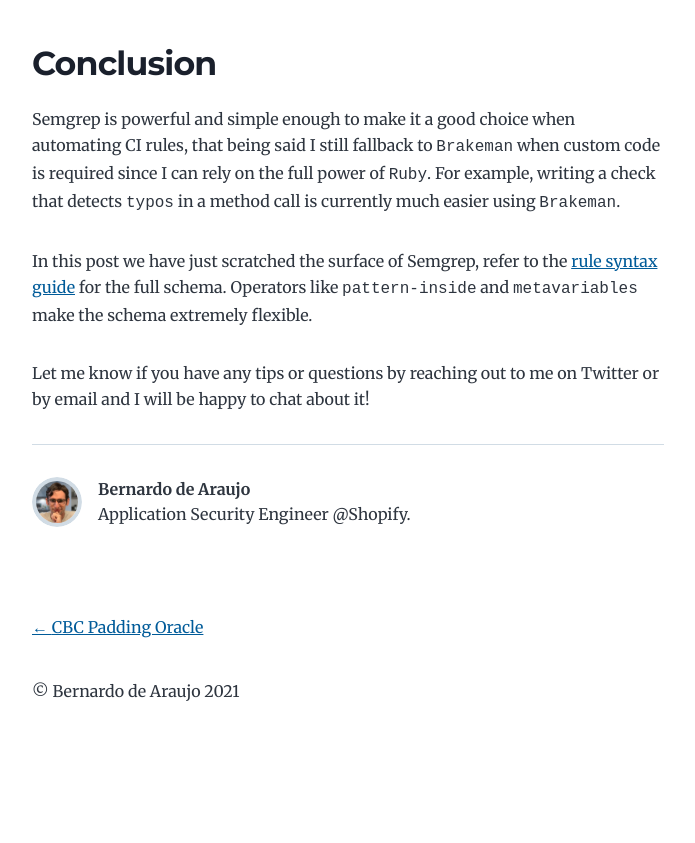
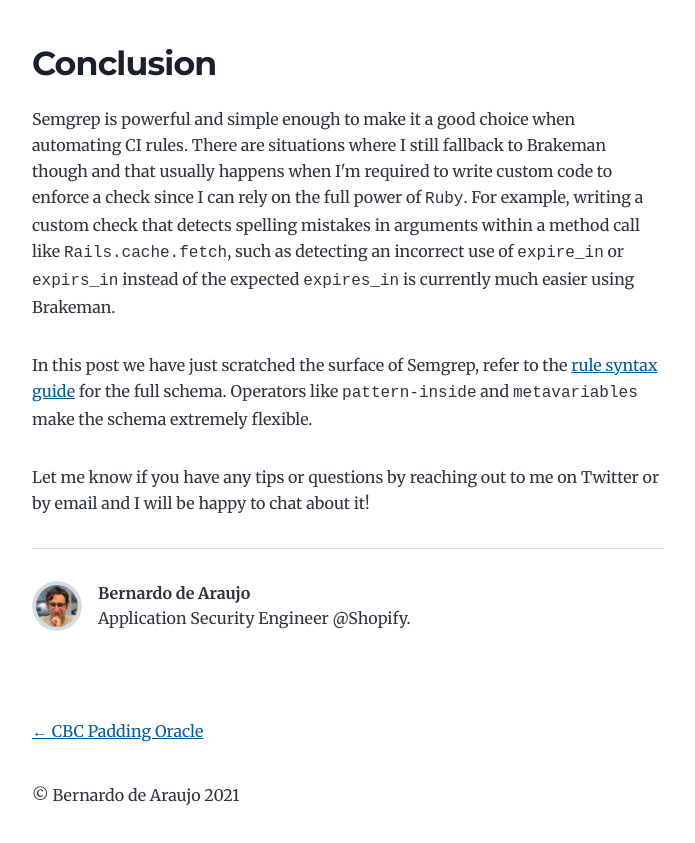
Before and after one commit to bernardoamc/bernardoamc.com, a Gatsby site: page /semgrep-introduction/ in a window 1280 px wide. Shown: the part 5244-6087 px from the top of the page, without its empty margins (292-987 px from the left). Before the commit the page ends 6011 px from the top, so only its background shows below. Built offline with nearby package versions, Linux system fonts and the light colour scheme; Gatsby itself is replaced by a stand-in of ours; some packages are replaced by stand-ins of ours.

Commit message:
Clarify conclusion in Semgrep post

```diff
--- a/content/blog/semgrep-introduction/index.md
+++ b/content/blog/semgrep-introduction/index.md
@@ -164,7 +164,7 @@ And with this new addition our rule is now context aware which is great in scena
 
 ## Conclusion
 
-Semgrep is powerful and simple enough to make it a good choice when automating CI rules, that being said I still fallback to `Brakeman` when custom code is required since I can rely on the full power of `Ruby`. For example, writing a check that detects `typos` in a method call is currently much easier using `Brakeman`.
+Semgrep is powerful and simple enough to make it a good choice when automating CI rules. There are situations where I still fallback to Brakeman though and that usually happens when I'm required to write custom code to enforce a check since I can rely on the full power of `Ruby`. For example, writing a custom check that detects spelling mistakes in arguments within a method call like `Rails.cache.fetch`, such as detecting an incorrect use of `expire_in` or `expirs_in` instead of the expected `expires_in` is currently much easier using Brakeman.
 
 In this post we have just scratched the surface of Semgrep, refer to the [rule syntax guide](https://semgrep.dev/docs/writing-rules/rule-syntax/) for the full schema. Operators like `pattern-inside` and `metavariables` make the schema extremely flexible.
 
```
